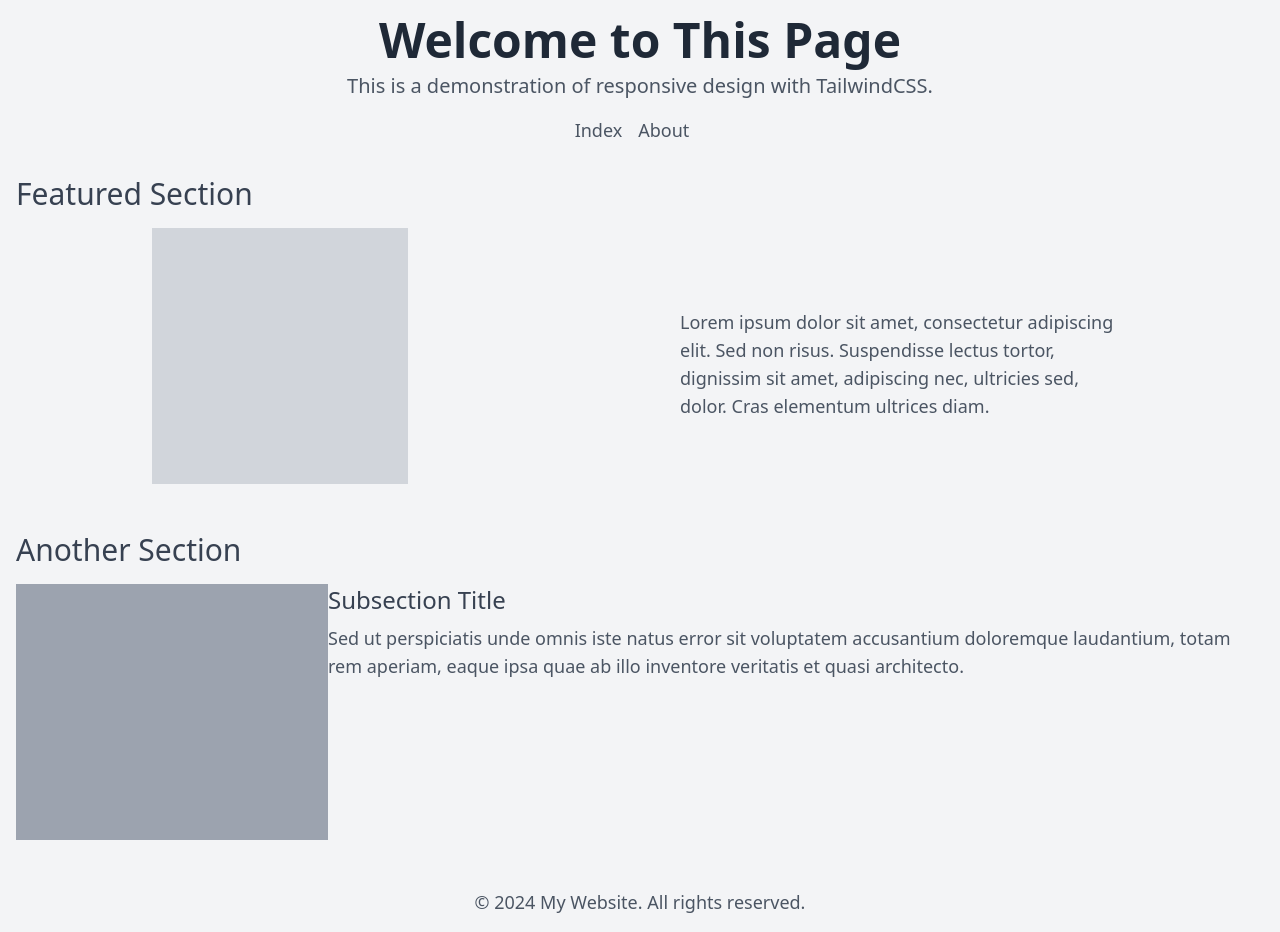
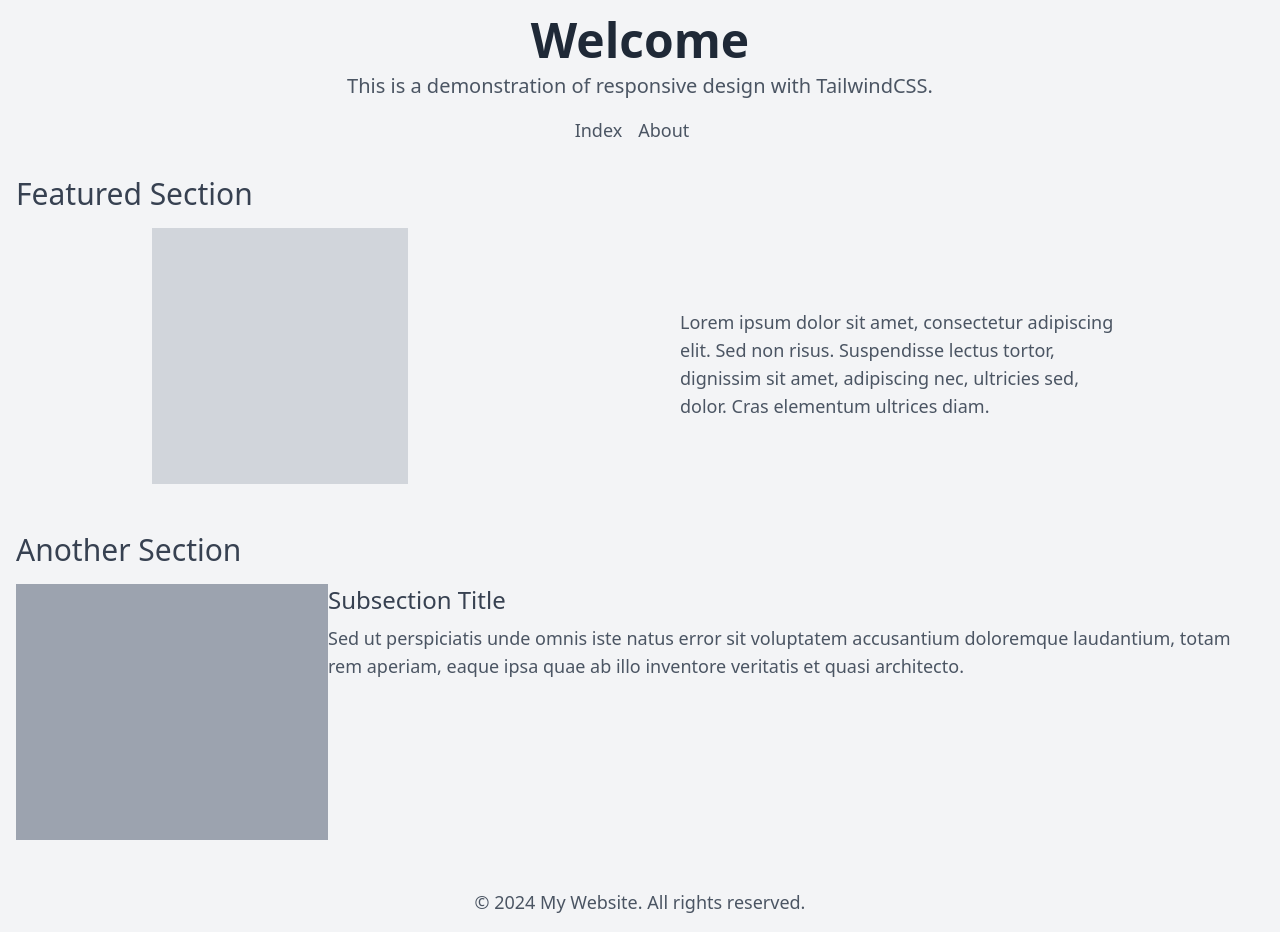
Before and after one commit to KristelBurke/pwa, a plain HTML site: page index.html in a window 1280 px wide. Drawn offline with nearby package versions, Linux system fonts and the light colour scheme.

Commit message:
Update page titles and headings

```diff
--- a/index.html
+++ b/index.html
@@ -4,13 +4,12 @@
     <meta charset="UTF-8">
     <meta name="viewport" content="width=device-width, initial-scale=1.0">
     <title>Responsive Page with TailwindCSS</title>
-    <script src="https://storage.googleapis.com/workbox-cdn/releases/6.1.5/workbox-sw.js"></script>
-    <script src="https://cdn.tailwindcss.com"></script>
+    <link href="https://unpkg.com/tailwindcss@^2.0/dist/tailwind.min.css" rel="stylesheet">
 </head>
 <body class="bg-gray-100 p-4">
 
     <header class="text-center">
-        <h1 class="text-2xl md:text-4xl lg:text-5xl font-bold text-gray-800 mb-2">Welcome to This Page</h1>
+        <h1 class="text-2xl md:text-4xl lg:text-5xl font-bold text-gray-800 mb-2">Welcome</h1>
         <p class="text-md md:text-lg lg:text-xl text-gray-600">This is a demonstration of responsive design with TailwindCSS.</p>
     </header>
     <nav>
--- /dev/null
+++ b/tailwind.config.js
@@ -0,0 +1,8 @@
+/** @type {import('tailwindcss').Config} */
+module.exports = {
+  content: [],
+  theme: {
+    extend: {},
+  },
+  plugins: [],
+}
```
Also changed, not shown: about.html (+1 -1 lines).
